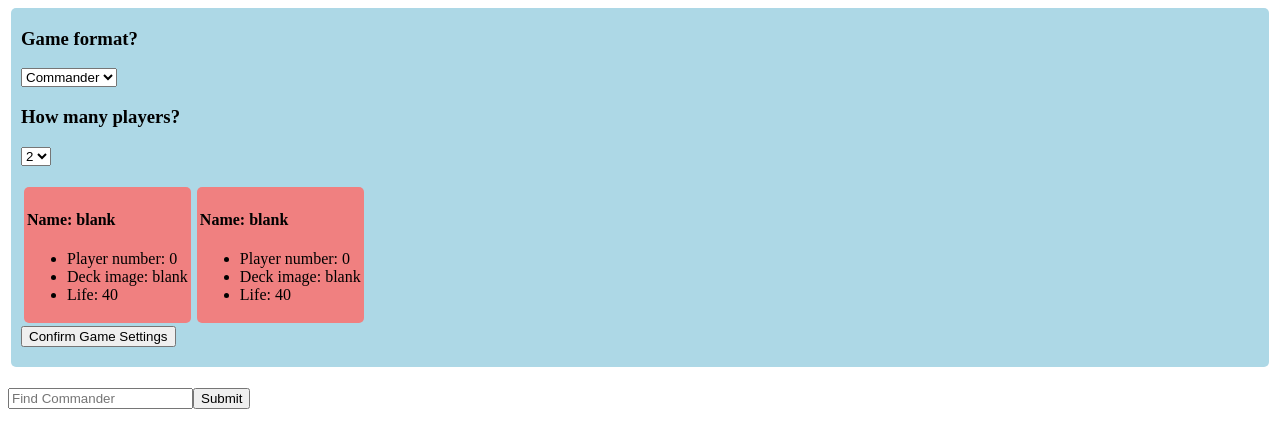
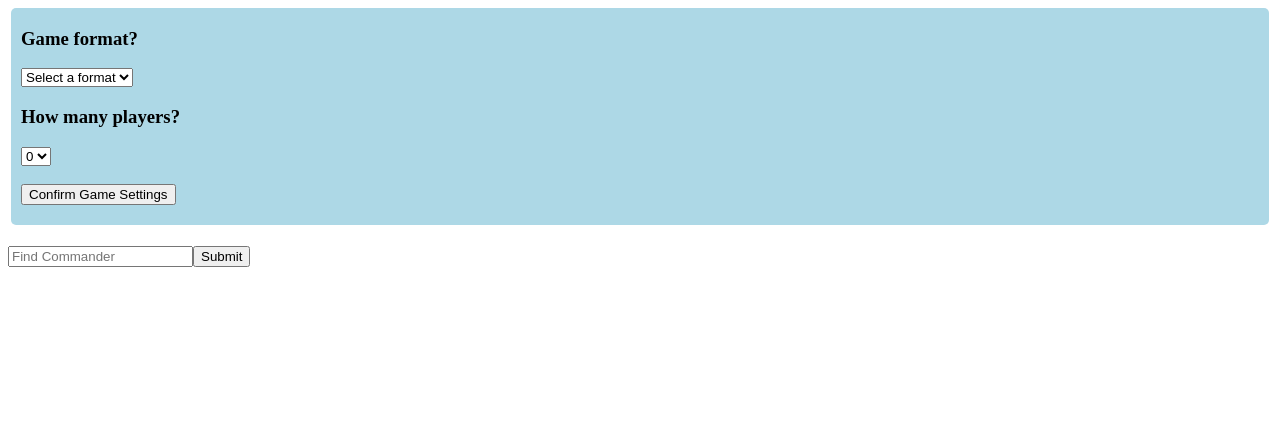
Before and after one commit to NH-pro/mtg_equip_js, a React (Create React App) app: page / in a window 1280 px wide. Shown: the top 448 px of the page. Built offline with nearby package versions, Linux system fonts and the light colour scheme.

Commit message:
ficured out some render issues

```diff
--- a/src/App.js
+++ b/src/App.js
@@ -181,7 +181,7 @@ function App() {
                     display:'flex'
                 }}
             >
-              {gameCacheSettings.comPlayers.map(player => {
+              {gameCacheSettings.playerArray.map(player => {
                 return (
                   <div
                     key={player.playerNum}
--- a/src/components/MatchSetup.jsx
+++ b/src/components/MatchSetup.jsx
@@ -1,58 +1,57 @@
 // Imports
-import { useState } from 'react';
+import { useState, useEffect } from 'react';
 
 function CreateMatch({getCache}) {
     // Local State
-    const [format, setFormat] = useState('Commander');
+    const [format, setFormat] = useState(null);
     const [playerCount, setPlayerCount] = useState(2);
-    const [playerArray, setPlayerArray] = useState([
-            {name: 'blank', playerNum: 1, deck_image: 'blank'},
-            {name: 'blank', playerNum: 2, deck_image: 'blank'}
-    ])
-    let comPlayers = null;
+    const [playerArray, setPlayerArray] = useState(null)
 
-
+    // Classes
     class Player {
-        constructor(name, deck_image) {
+        constructor(name, deck_image, playerNum = 0) {
             this.name = name;
-            this.playerNum = 0;
+            this.playerNum = playerNum;
             this.deck_image = deck_image;
         }
     }
 
     class CommanderPlayer extends Player {
-        constructor(name, deck_image, playerArray) {
-            super(name, deck_image);
+        constructor(name, deck_image, playerNum) {
+            super(name, deck_image, playerNum);
 
-            playerArray.forEach(player => {
-                if(player.name !== this.name) {
-                    this[`${player.name}_commander_damage`] = 0;
+            for(let i = 1; i <= playerCount; i++) {
+                if(playerNum !== i) {
+                    this[`player_${i}_commander_damage`] = 0;
                 }
-            });
+            }
         }
         life = 40;
+        type = 'Commander';
     }
 
     class BrawlPlayer extends Player {
         life = 25;
+        type = 'Brawl';
     }
 
-
-    if(playerArray && format === 'Commander') {
-        comPlayers = playerArray.map(comPlayer => {
-            return new CommanderPlayer(comPlayer.name, comPlayer.deck_image, playerArray);
-       })
-    } else if (playerArray && format === 'Brawl') {
-        comPlayers = playerArray.map(comPlayer => {
-            return new BrawlPlayer(comPlayer.name, comPlayer.deck_image, playerArray);
-       })
-    }
+    useEffect(() => {
+        // if(playerArray.length === 0) {
+        //     let initialArray = [];
+        //     for(let i = 1; i <= playerCount; i++) {
+        //         let newPlayer = new Player('blank', 'blank', i);
+        //         initialArray.push(newPlayer);
+        //     }
+        //     return setPlayerArray(initialArray);
+        // }
+        console.log(playerArray)
+    }, [playerArray])
 
     // gameInfo Object to save into the cache.
     const gameInfo = {
         format,
         playerCount,
-        comPlayers
+        playerArray
     }
 
     /*
@@ -75,10 +74,41 @@ function CreateMatch({getCache}) {
     }
 
     const handlePlayerAmount = (numOfPlayers) => {
-        setPlayerCount(numOfPlayers)
-        let newPlayer = {name: 'blank', playerNum: 0, deck_image: 'blank'};
-        let extraPlayers = Array(numOfPlayers).fill(newPlayer);
-        setPlayerArray(extraPlayers)
+        setPlayerCount(numOfPlayers);
+
+        let extraPlayers = [];
+
+        let newPlayer = (num) => {
+            if(format === 'Commander') {
+                return new CommanderPlayer('blank', 'blank', num);
+            } else if(format === 'Brawl') {
+                return new BrawlPlayer('blank', 'blank', num);
+            } else {
+                return new Player('blank', 'blank', num)
+            }
+        };
+
+        for(let i = 1; i <= numOfPlayers; i++) {
+            extraPlayers.push(newPlayer(i))
+        }
+
+        setPlayerArray(extraPlayers);
+    }
+
+    const formatHandle = (type) => {
+        setFormat(type);
+        if(playerArray && playerArray[0].type !== type) {
+            let updateArray = playerArray.map(player => {
+                if(type === 'Commander') {
+                    return new CommanderPlayer(player.name, player.deck_image, player.playerNum);
+                } else if(type === 'Brawl') {
+                    return new BrawlPlayer(player.name, player.deck_image, player.playerNum);
+                } else {
+                    return new Player(player.name, player.deck_image, player.playerNum);
+                }
+            })
+            setPlayerArray(updateArray);
+        }
     }
 
     return(
@@ -97,8 +127,9 @@ function CreateMatch({getCache}) {
                 <h3>Game format?</h3>
                 <select
                     id='format_select'
-                    onChange={e => {setFormat(e.target.value)}}
+                    onChange={e => {formatHandle(e.target.value)}}
                 >
+                    <option value='NA'>Select a format</option>
                     <option value='Commander'>Commander</option>
                     <option value='Brawl'>Brawl</option>
                 </select>
@@ -109,6 +140,7 @@ function CreateMatch({getCache}) {
                     id='player_amount_select'
                     onChange={e => handlePlayerAmount(Number(e.target.value))}
                 >
+                    <option>0</option>
                     <option>2</option>
                     <option>3</option>
                     <option>4</option>
@@ -120,8 +152,7 @@ function CreateMatch({getCache}) {
                     display:'flex'
                 }}
             >
-                {comPlayers &&
-                    comPlayers.map(player => {
+                {playerArray && playerArray.map(player => {
                         return (
                             <div
                                 key={player.playerNum}
```
